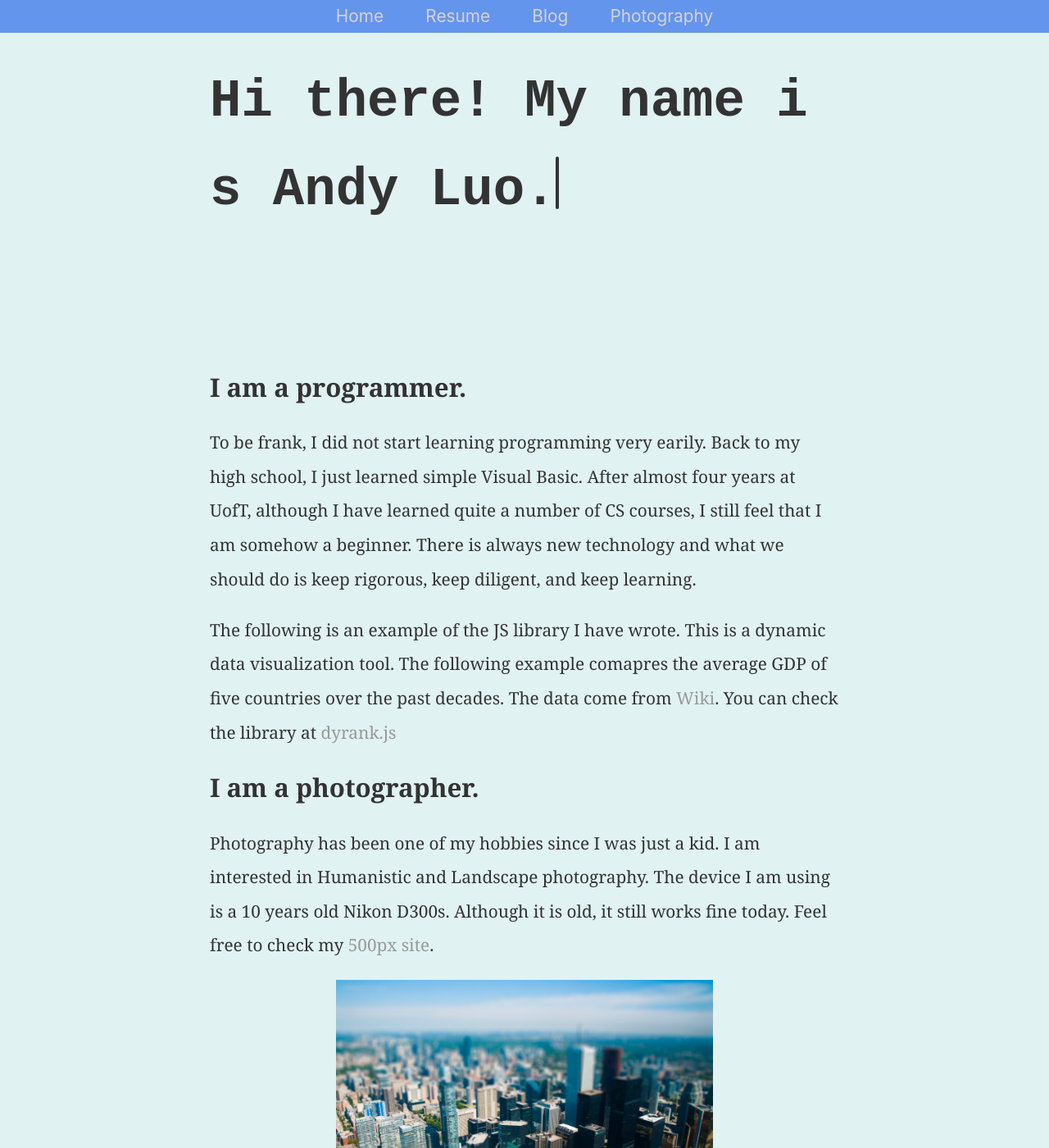
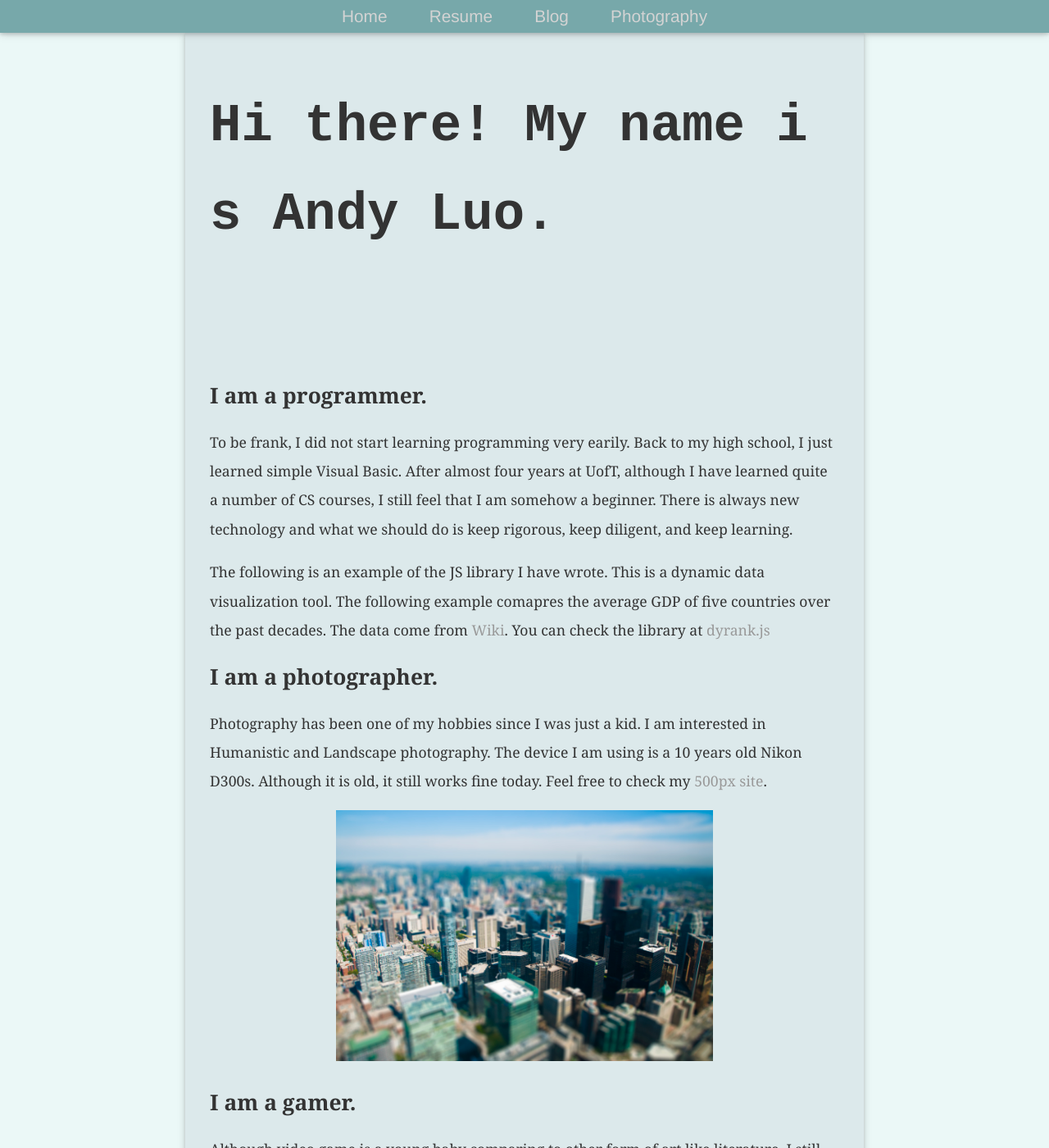
Before and after one commit to Andy8647/Andy8647.github.io, a Jekyll site: the page built from index.html, in a window 1280 px wide and 1400 px high. Shown: the whole window at 82% size. Built offline with Jekyll 4.4.1, drawn with Linux system fonts in a browser that asks for light colours; comment, search, counter and statistics services are not loaded.

Commit message:
update styles

```diff
--- a/css/styles.css
+++ b/css/styles.css
@@ -1,5 +1,5 @@
 body {
-  background-color: #e0f2f1;
+  background-color: #ebf8f7;
   margin: 0%;
 }
 
@@ -7,15 +7,15 @@ body {
   position: sticky;
   top: 0;
   z-index: 100;
-  background-color: cornflowerblue;
+  background-color: rgb(119, 168, 170);
   display: flex;
   line-height: 250%;
   justify-content: center;
+  box-shadow: rgb(0 0 0 / 15%) 0px 2px 4px 0px, rgb(0 0 0 / 15%) 0px 2px 10px 0px;
 }
 
 .navA {
-  font-family: -apple-system, BlinkMacSystemFont, "Segoe UI", Roboto, Oxygen,
-    Ubuntu, Cantarell, "Open Sans", "Helvetica Neue", sans-serif;
+  font-family: Helvetica;
   font-size: 130%;
   text-decoration: none;
   color: lightgrey;
@@ -29,8 +29,11 @@ body {
   margin-right: auto;
   color: #333333;
   font-family: Georgia;
-  font-size: 130%;
+  font-size: 110%;
   line-height: 200%;
+  padding: 30px;
+  background-color: #dce9eb;
+  box-shadow: rgb(0 0 0 / 15%) 0px 2px 4px 0px, rgb(0 0 0 / 15%) 0px 2px 10px 0px;
 }
 
 footer {
```
Also changed, not shown: _layouts/default.html (+12 -6 lines).
